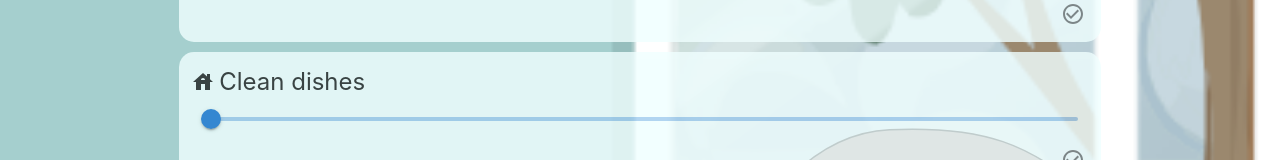
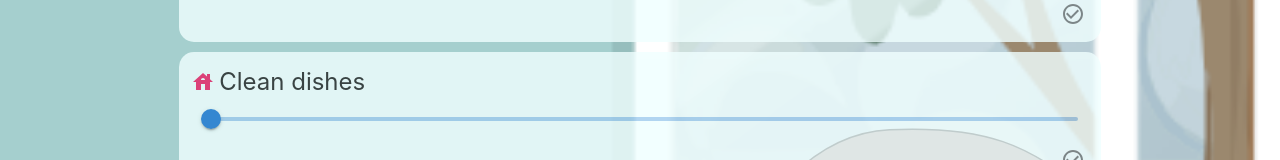
Before and after one commit to R4nd0me/TNM088-Gruppprojekt, a React (Vite) app in the folder project/: page / in a window 1280 px wide. Shown: the part 350-510 px from the top of the page. Built offline with nearby package versions, Linux system fonts and the light colour scheme.

Commit message:
testing colors

```diff
--- a/project/src/TaskDisplay.jsx
+++ b/project/src/TaskDisplay.jsx
@@ -9,6 +9,7 @@ import { IconButton, Slider } from "@mui/material";
 import NoteAltIcon from "@mui/icons-material/NoteAlt";
 import CheckCircleOutlineIcon from "@mui/icons-material/CheckCircleOutline";
 import { useTasksContext } from "./context/DatabaseContext";
+    import { pink } from "@mui/material/colors";
 
 export default function TaskDisplay({ detailed }) {
   // när ett task är completed:
@@ -63,6 +64,7 @@ function Task({ data, detailed }) {
   }
   let [sliderValue, setValue] = useState(data.progress);
   let { setTasks } = useTasksContext();
+  let [iconColor, setColor] = useState();
   function handleSlider() {
     //console.log("Slider value : ", sliderValue);
     setTasks((prevTasks) =>
@@ -82,7 +84,7 @@ function Task({ data, detailed }) {
         {(() => {
           switch (data.category) {
             case "home":
-              return <HouseIcon></HouseIcon>;
+              return <HouseIcon sx = {{color:pink[500]}}></HouseIcon>;
             case "work":
               return <WorkIcon></WorkIcon>;
             case "leisure":
```
